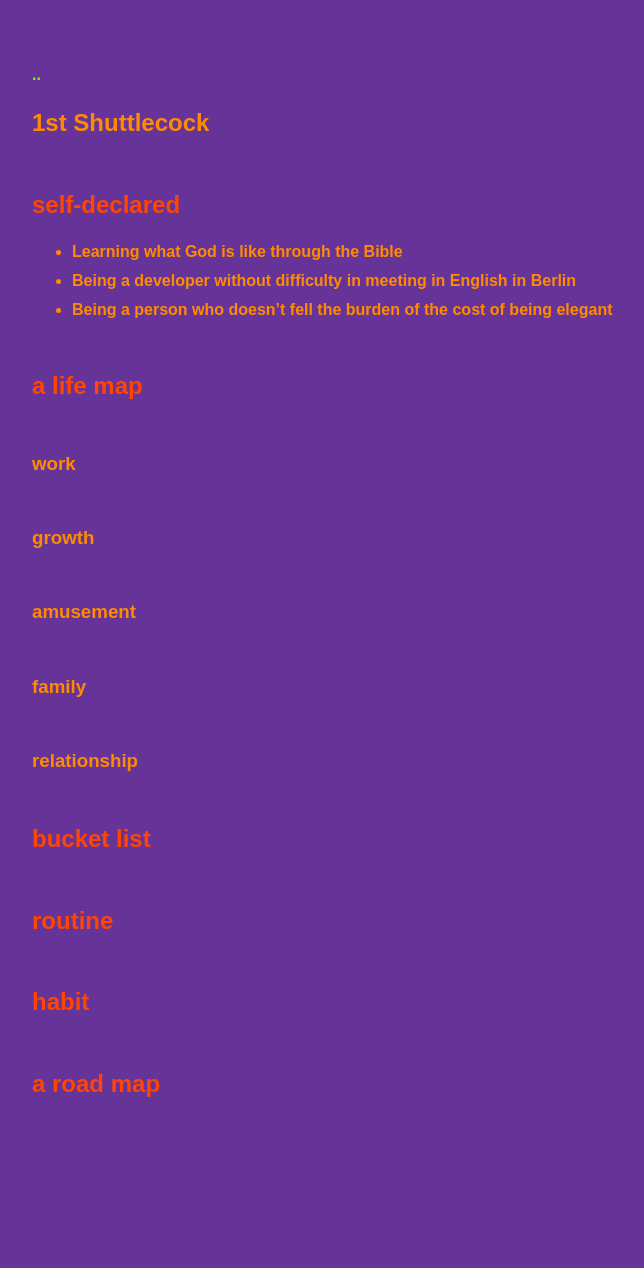
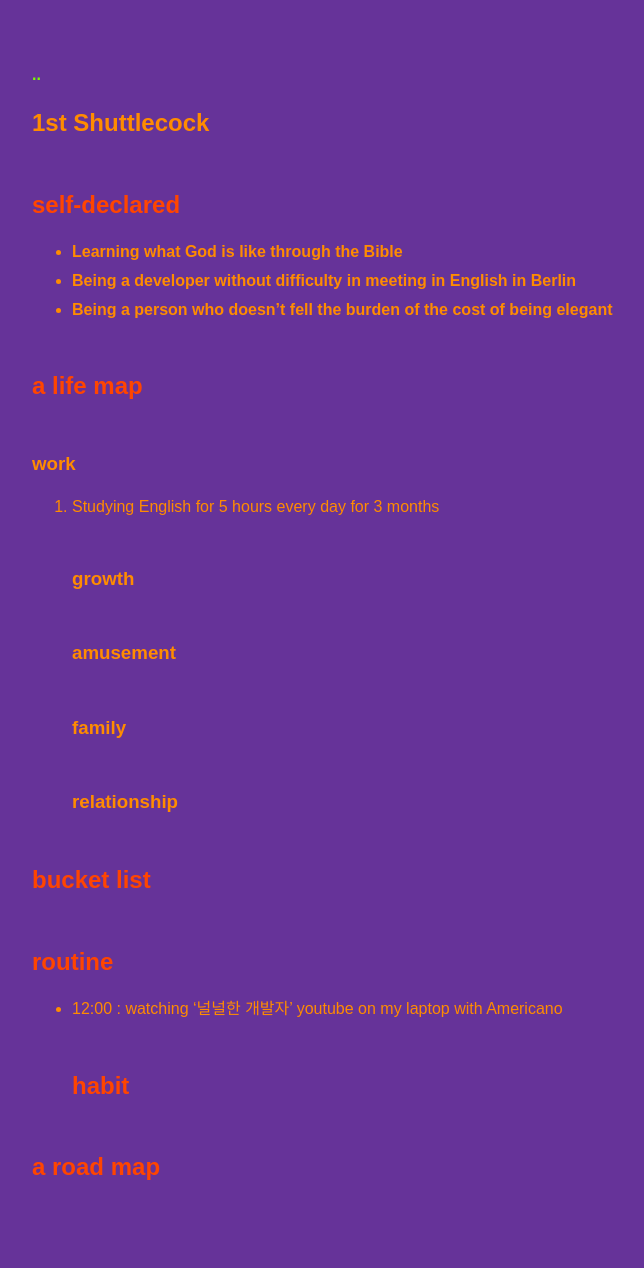
Before and after one commit to hanjicock/hanjicock.github.io, a Jekyll site: the page built from 1st_Shuttlecock.md, in a window 1280 px wide. Shown: the whole page, without its empty margins (288-932 px from the left). Built offline with Jekyll 4.4.1, drawn with Linux system fonts in a browser that asks for light colours; our own code applies the rules of GitHub Pages for plain Markdown files; before the commit the page ends 1184 px from its top, so only the background shows below that.

Commit message:
Merge remote-tracking branch 'origin/main'

```diff
--- a/1st_Shuttlecock.md
+++ b/1st_Shuttlecock.md
@@ -12,6 +12,7 @@ category: goal
 
 ## a life map
 ### work
+1. Studying English for 5 hours every day for 3 months
 ### growth
 ### amusement
 ### family
@@ -19,7 +20,7 @@ category: goal
 
 ## bucket list
 ## routine
-
+- 12:00 : watching '널널한 개발자' youtube  on my laptop with Americano
 ## habit
 
 ## a road map
```
